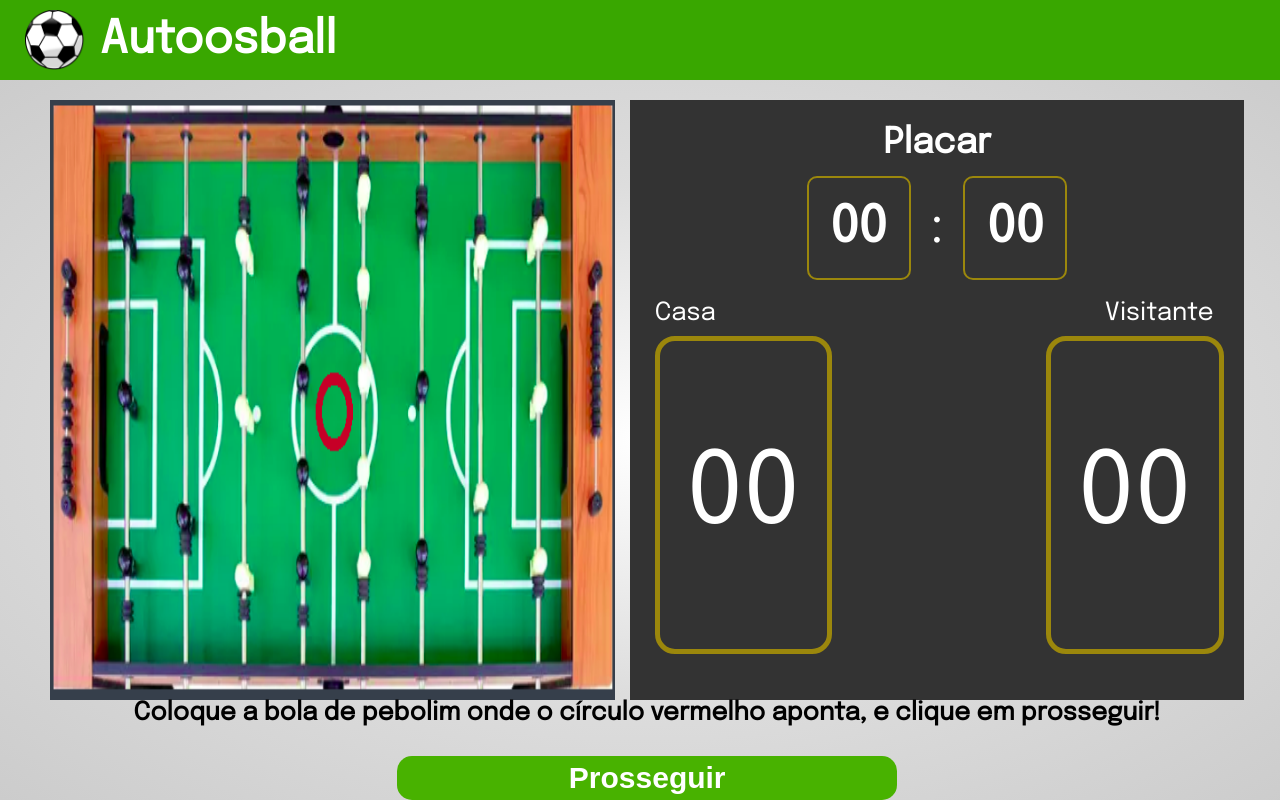
After one commit to pi2-2020-1-pebolim/Decision_server, a Flask app: page /calibration in a window 1280 px wide. The commit adds this page. Run offline with Flask 2, Linux system fonts and the light colour scheme.

Commit message:
feat: add calibration step
Signed-off-by: Joberth Rogers <joberth.rogers18@gmail.com>

```diff
--- a/src/routes.py
+++ b/src/routes.py
@@ -16,9 +16,17 @@ class Route:
 
         self.setup_socketio()
 
-        @self.app.route('/save')
+        @self.app.route('/')
         def main_route():
             return render_template('start-menu.html', image='')
+
+        @self.app.route('/calibration')
+        def calibration():
+            return render_template('calibration.html')
+
+        @self.app.route('/start')
+        def start_game():
+            return render_template('start_game.html')
 
         @self.app.route('/', methods=['POST', 'GET'])
         def render_image():
--- /dev/null
+++ b/src/static/styles/calibration.css
@@ -0,0 +1,139 @@
+.calibration-wrapper .header-wrapper {
+    display: flex;
+    justify-content: space-between;
+    padding: 0 30px;
+}
+
+.header-wrapper {
+    height: 600px;
+}
+
+.img-card {
+    width: 50%;
+    height: 50%;
+    margin-right: 15px;
+}
+
+.img-card img {
+    width: 100%;
+    height: 200%;
+}
+
+.scoreboard {
+    width: 50%;
+    background-color: #333;
+}
+
+.scoreboard .timer {
+    display: flex;
+}
+
+.calibration-action {
+    height: calc(100vh - 700px);
+    display: flex;
+    justify-content: center;
+    align-items: center;
+    flex-direction: column;
+}
+
+.calibration-action span {
+    font-size: 25px;
+    font-weight: bold;
+}
+
+#btn-calibration {
+    margin-top: 30px;
+    width: 500px;
+    height: 70px;
+    border-radius: 15px;
+    border: none;
+    color: #FFF;
+    background-color: #48b200;
+    font-size: 30px;
+    font-weight: bold;
+    cursor: pointer;
+}
+
+.scoreboard {
+    padding: 25px;
+}
+
+.timer {
+    display: flex;
+    justify-content: center;
+}
+
+.title {
+    width: 100%;
+    display: flex;
+    justify-content: center;
+    font-weight: bold;
+    margin-bottom: 15px;
+}
+
+.title-scoreboard {
+    color: #FFF;
+    font-size: 35px;
+}
+
+.minute, .seconds {
+    width: 80px;
+    height: 80px;
+    border: 2px solid #9B870C;
+    padding: 10px;
+    display: flex;
+    justify-content: center;
+    align-items: center;
+    border-radius: 10px;
+    color: #FFF;
+    font-weight: bold;
+    font-size: 50px;
+}
+
+.timer span {
+    font-size: 50px;
+    color: #FFF;
+    display: flex;
+    align-items: center;
+    margin: 0 20px;
+}
+
+.score {
+    display: flex;
+    justify-content: space-between;
+    height: 70%;
+    width: 99%;
+    margin-top: 20px;
+}
+
+.home, .visitor {
+    width: 48%;
+}
+
+.pontuation {
+    width: 30%;
+}
+
+.pontuation span {
+    color: #FFF;
+    font-size: 25px;
+    display: flex;
+}
+
+.pontuation:nth-of-type(2) span {
+    display: flex;
+    justify-content: flex-end;
+}
+
+.home, .visitor {
+    width: 100%;
+    height: 80%;
+    display: flex;
+    justify-content: center;
+    align-items: center;
+    border: 5px solid #9B870C;
+    margin-top: 10px;
+    border-radius: 20px;
+    font-size: 100px;
+    color: #FFF;
+}
--- a/src/static/styles/main.css
+++ b/src/static/styles/main.css
@@ -23,5 +23,5 @@ html, body {
     width: 98%;
     height: calc(100vh - 120px);
     padding: 20px;
-    background-image: radial-gradient(#FFF, #DDD, #AAA);
+    background-image: radial-gradient(#FFF, #DDD, #CCC);
 }
--- a/src/static/styles/start-menu.css
+++ b/src/static/styles/start-menu.css
@@ -25,4 +25,5 @@
     background-color: #48b200;
     font-size: 30px;
     font-weight: bold;
+    cursor: pointer;
 }
--- /dev/null
+++ b/src/templates/calibration.html
@@ -0,0 +1,63 @@
+{% extends "index.html" %}
+
+{% block head %}
+    {{ super() }}
+    <link rel= "stylesheet" type= "text/css" href= "{{ url_for('static',filename='styles/calibration.css') }}">
+{% endblock %}
+
+{% block content %}
+    <div class="calibration-wrapper">
+        <div class="header-wrapper">
+            <div class="img-card">
+                <img id="img-field" src="/static/img/field_1.png" alt="field">
+            </div>
+            <div class="scoreboard">
+                <div class="title">
+                    <span class="title-scoreboard">Placar</span>
+                </div>
+                <div class="timer">
+                    <div class="minute">00</div>
+                    <span>:</span>
+                    <div class="seconds">00</div>
+                </div>
+                <div class="score">
+                    <div class="pontuation">
+                        <span>Casa</span>
+                        <div class="home">
+                            00
+                        </div>
+                    </div>
+                    <div class="pontuation">
+                        <span>Visitante</span>
+                        <div class="visitor">
+                            00
+                        </div>
+                    </div>
+                </div>
+            </div>
+        </div>
+        <div class="calibration-action">
+            <span>Coloque a bola de pebolim onde o círculo vermelho aponta, e clique em prosseguir!</span>
+            <button id="btn-calibration" onclick="changeStep()">Prosseguir</button>
+        </div>
+    </div>
+
+    <script>
+        var step_img = 2;
+
+        function changeStep() {
+            if (step_img === 5) {
+                var image_field = document.getElementById('btn-calibration');
+                image_field.innerText = "Calibrar"
+            }
+
+            if (step_img < 6) {
+                var image_field = document.getElementById('img-field');
+                image_field.src = `/static/img/field_${step_img++}.png`;
+                console.log(step_img);
+            } else {
+                window.location.replace("/start");
+            }
+        }
+    </script>
+{% endblock %}
--- a/src/templates/start-menu.html
+++ b/src/templates/start-menu.html
@@ -9,6 +9,8 @@
     <div class="content-wrapper">
         <img src="/static/img/brand.png" alt="brand">
         <span>Autoosball (Pebolim Automatizado)</span>
-        <button>Calibrar Camera</button>
+        <a href="/calibration">
+            <button>Começar</button>
+        </a>
     </div>
 {% endblock %}
```
Also changed, not shown: src/templates/start_game.html (added, +38 -0 lines), src/static/img/field_1.png (added), src/static/img/field_2.png (added), src/static/img/field_3.png (added), src/static/img/field_4.png (added), src/static/img/field_5.png (added).
